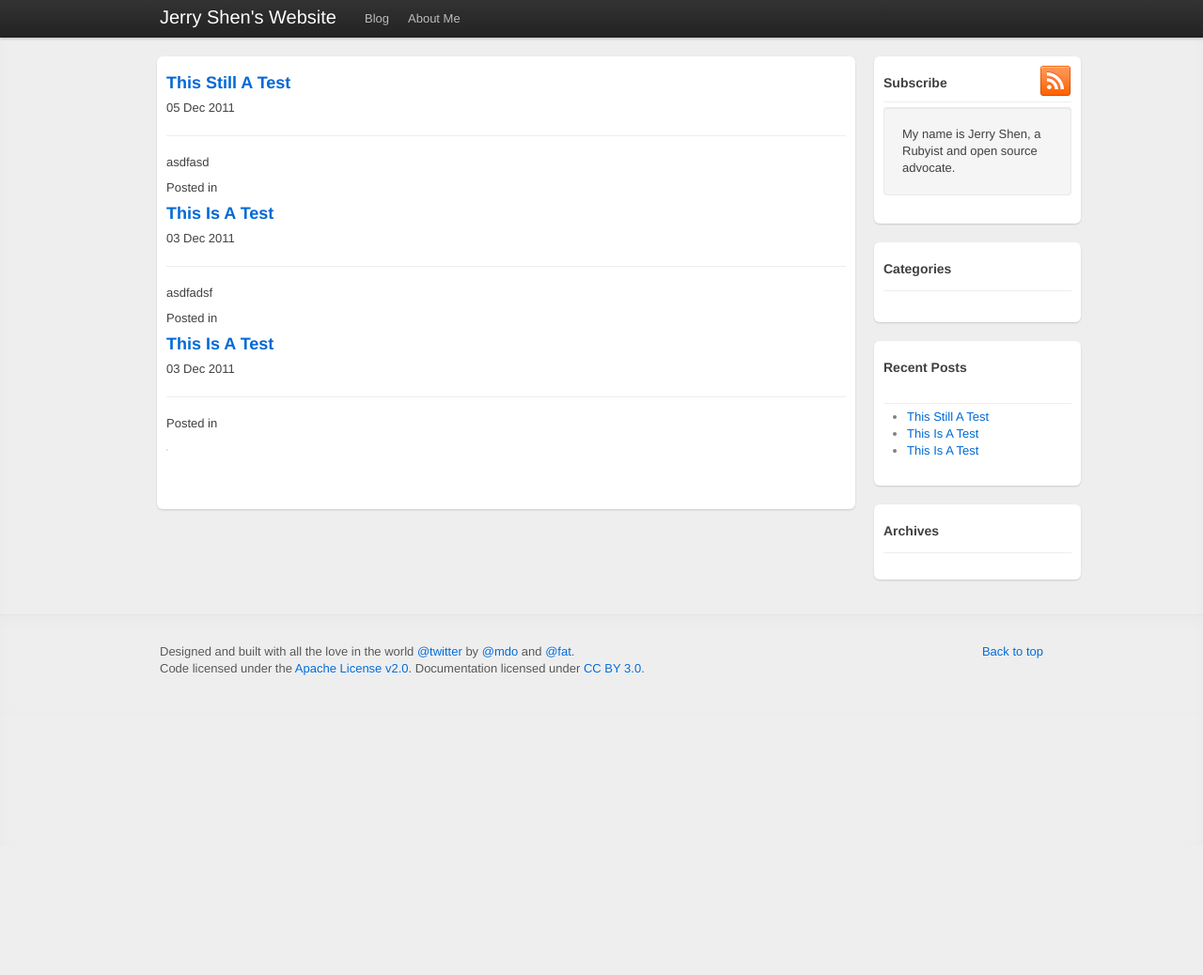
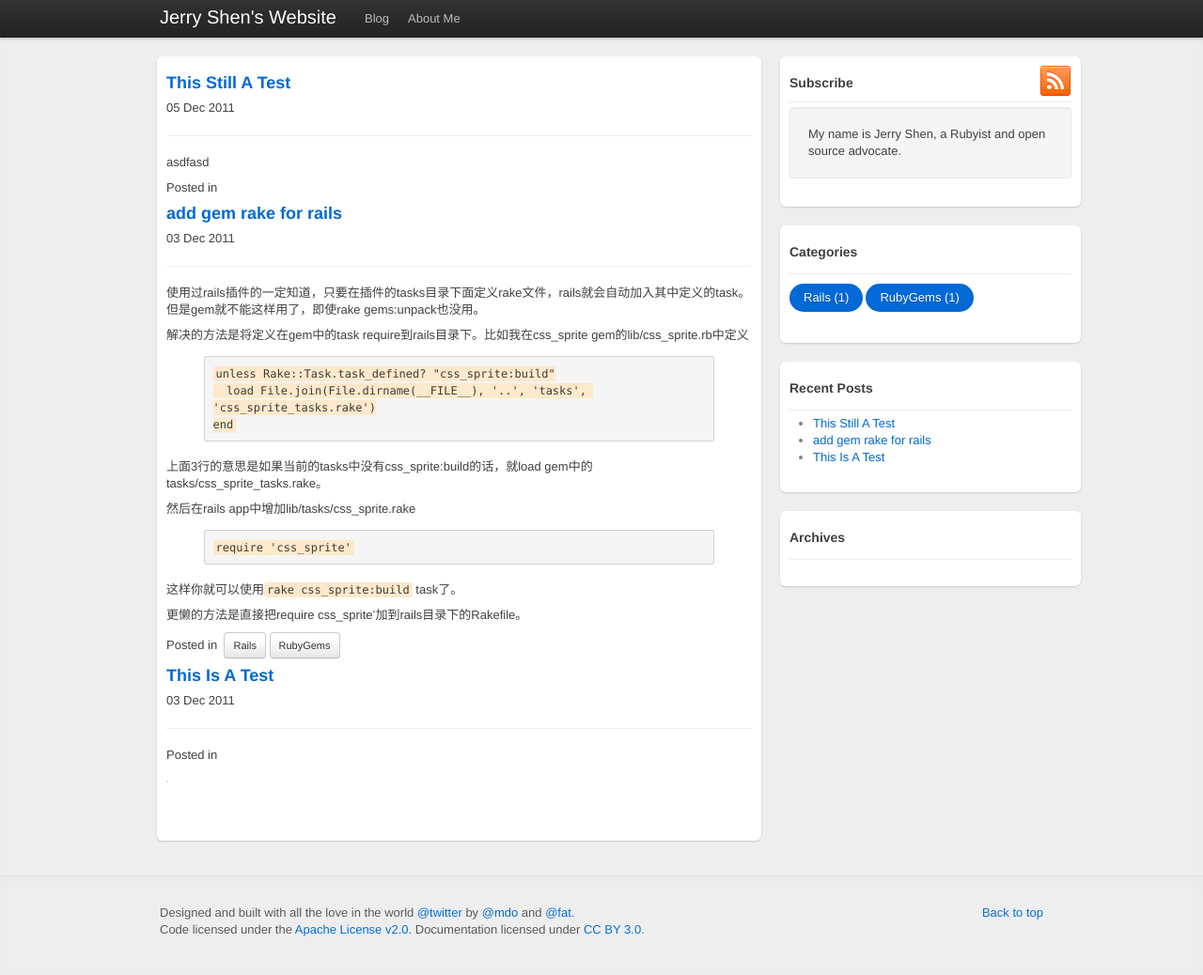
Before and after one commit to jerryshen/hansay.com, a Jekyll site: the page built from index.html, in a window 1280 px wide. Shown: the whole page at 94% size. Built offline with Jekyll 4.4.1, drawn with Linux system fonts in a browser that asks for light colours; Markdown is read by kramdown in place of the engine named in the settings; the list of posts is cut into pages by our own code; before the commit the page ends 900 px from its top, so only the background shows below that.

```diff
--- a/_posts/2011-12-3-this-is-a-test.markdown
+++ b/_posts/2011-12-3-this-is-a-test.markdown
@@ -1 +1,28 @@
-asdfadsf
+---
+layout: post
+title: add gem rake for rails
+categories:
+- Rails
+- RubyGems
+---
+使用过rails插件的一定知道，只要在插件的tasks目录下面定义rake文件，rails就会自动加入其中定义的task。但是gem就不能这样用了，即使rake gems:unpack也没用。
+
+解决的方法是将定义在gem中的task require到rails目录下。比如我在css_sprite gem的lib/css_sprite.rb中定义
+
+{% highlight ruby %}
+unless Rake::Task.task_defined? "css_sprite:build"
+  load File.join(File.dirname(__FILE__), '..', 'tasks', 'css_sprite_tasks.rake')
+end
+{% endhighlight %}
+
+上面3行的意思是如果当前的tasks中没有css_sprite:build的话，就load gem中的tasks/css_sprite_tasks.rake。
+
+然后在rails app中增加lib/tasks/css_sprite.rake
+
+{% highlight ruby %}
+require 'css_sprite'
+{% endhighlight %}
+
+这样你就可以使用`rake css_sprite:build` task了。
+
+更懒的方法是直接把require css_sprite'加到rails目录下的Rakefile。
--- a/stylesheets/docs.css
+++ b/stylesheets/docs.css
@@ -334,11 +334,12 @@ body {
 }
 .container-fluid > .content {
   margin-left: -23px;
-  margin-right: 216px;
+  margin-right: 316px;
 }
 .container-fluid > .sidebar {
   position: relative;
   float: right;
+  width: 320px;
 }
 .box {
   background-color: #FFFFFF;
@@ -362,9 +363,24 @@ body {
   color: #FFFFFF;
   text-shadow: 0 1px 1px rgba(0, 0, 0, 0.25);
 }
-.sidebar #categories.box hr, .sidebar #archives.box hr {
+.sidebar #categories.box hr, .sidebar #archives.box hr, .sidebar #recent_posts.box hr {
   margin-top: 5px;
 }
 .box .row {
   margin-left: 5px;
 }
+ul.social-grid {
+  margin-bottom: 0;
+  margin-left: 5px;
+}
+ul.social-grid li {
+  display: inline;
+  margin-left: 5px;
+}
+ul.social-grid a {
+  border: 0;
+}
+
+/*.blogentry .meta {
+  float: right;
+}*/
```
Also changed, not shown: _layouts/category_index.html (added, +35 -0 lines), about.html (+6 -4 lines), images/facebook.png (added), images/skype.png (added), images/twitter.png (added).
